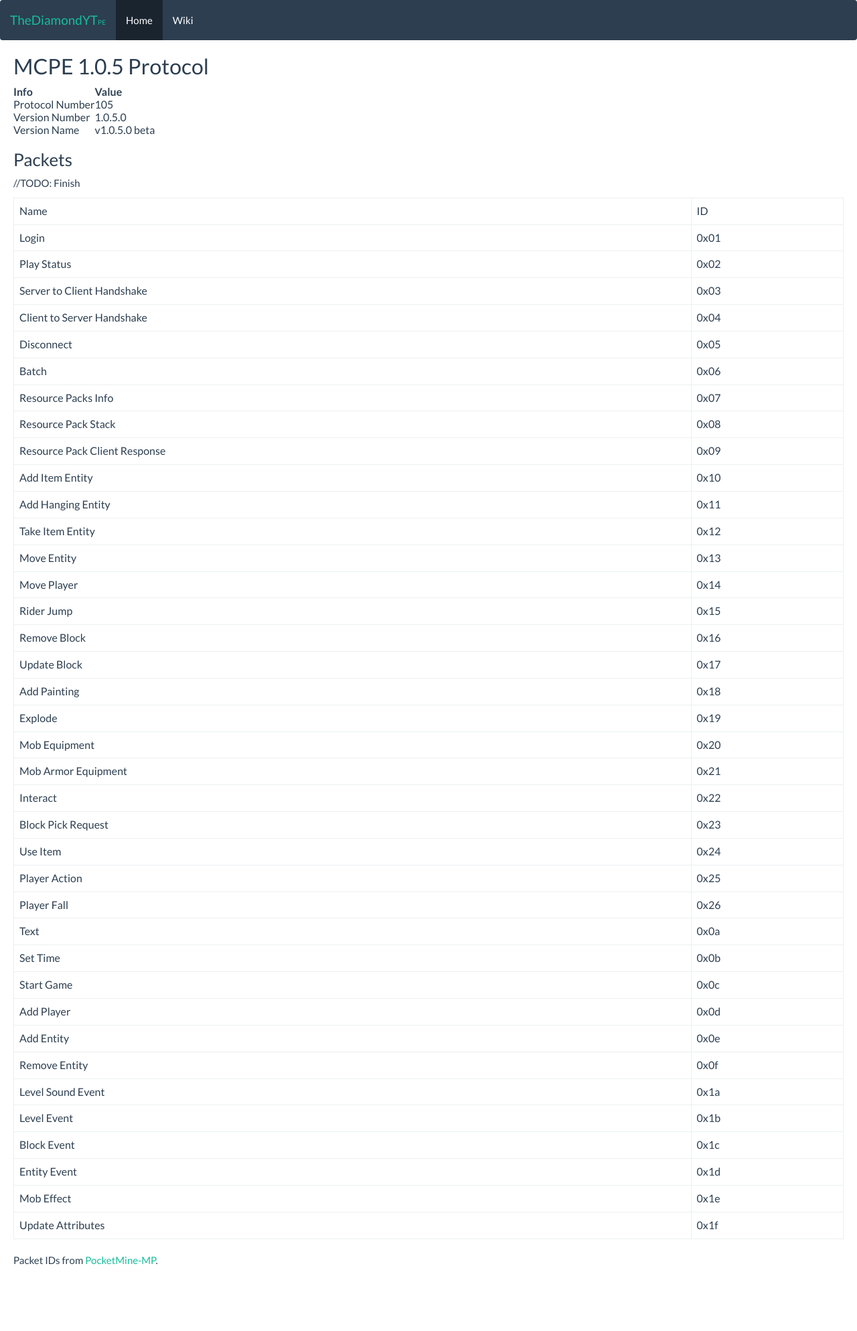
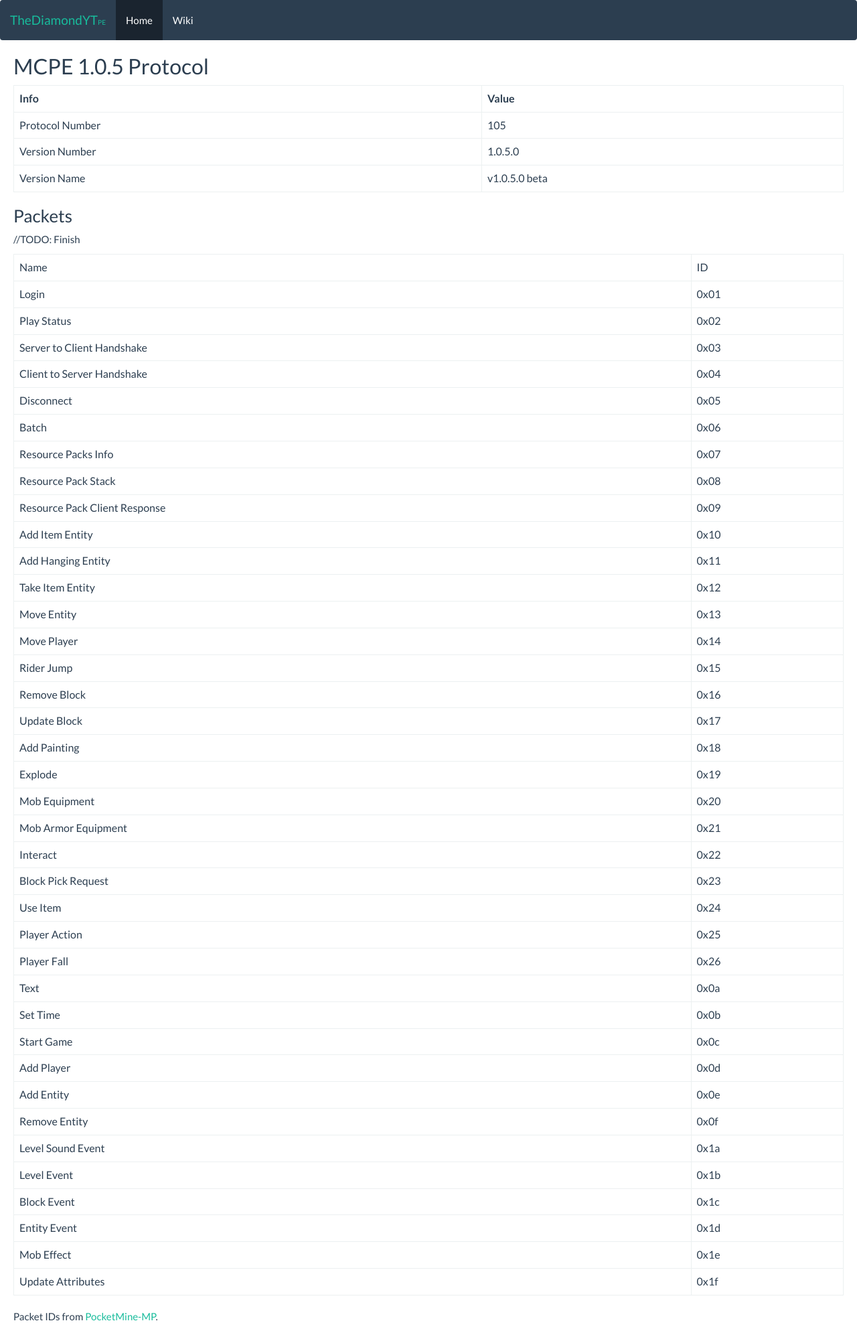
Before and after one commit to GNU-Droid/pe.thediamondyt.tk, a Jekyll site: the page built from _wiki/protocol/1.0.5/Info.md, in a window 1280 px wide. Shown: the whole page at 67% size. Built offline with Jekyll 4.4.1, drawn with Linux system fonts in a browser that asks for light colours; before the commit the page ends 1903 px from its top, so only the background shows below that.

Commit message:
Keep forgetting that...

```diff
--- a/_wiki/protocol/1.0.5/Info.md
+++ b/_wiki/protocol/1.0.5/Info.md
@@ -5,6 +5,8 @@ permalink: /wiki/protocol/1.0.5/
 ## MCPE 1.0.5 Protocol
 
 
+{:.table}
+{:.table-bordered}
 |Info|Value|
 |----|-----|
 |Protocol Number|105|
```
